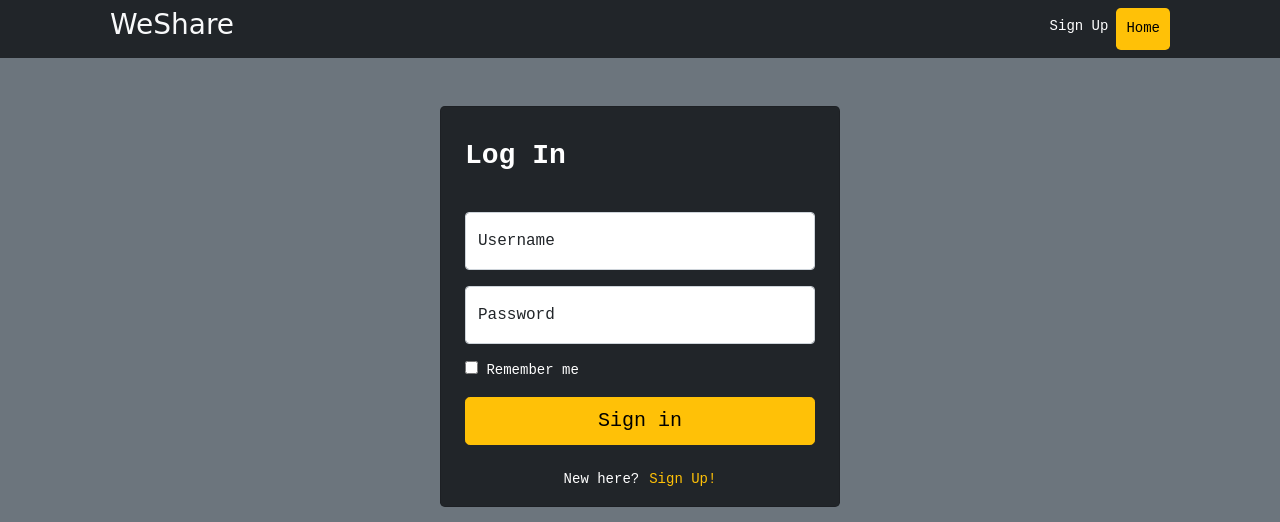
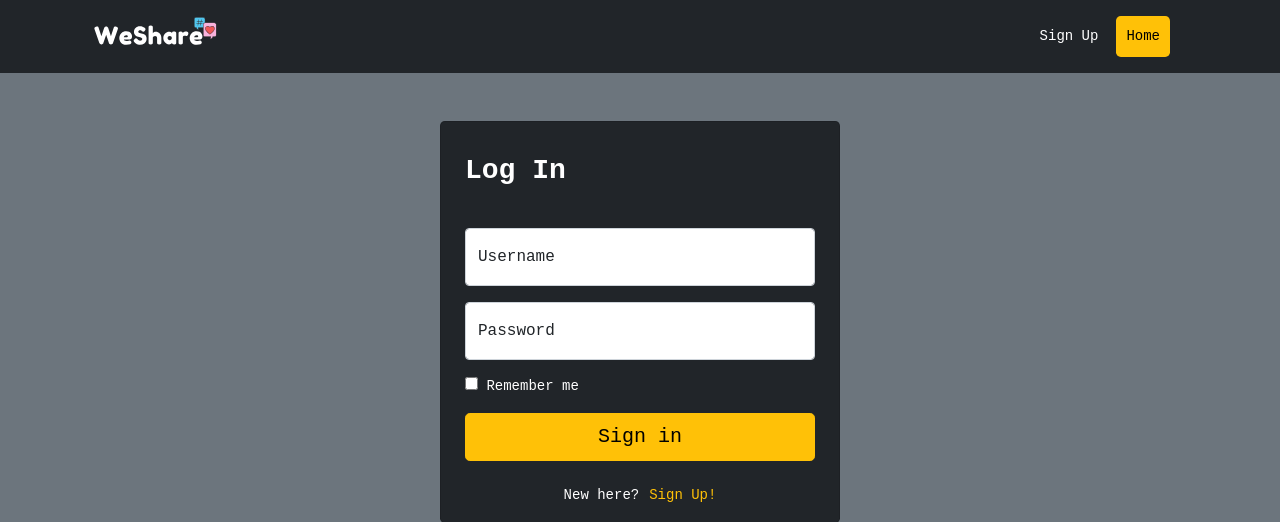
Before and after one commit to LebasoraJohnJefferson/WeShare, a Django app: page /login in a window 1280 px wide. Shown: the top 522 px of the page. Run offline with Django 4.2, Linux system fonts and the light colour scheme; some web fonts are replaced.

Commit message:
feat: add logo

```diff
--- a/templates/includes/header.html
+++ b/templates/includes/header.html
@@ -1,14 +1,16 @@
-<header class="row-md py-2 text-white bg-dark sticky-top">
-  <div class="container d-flex flex-wrap">
-    <div class="nav me-auto">
-      <a class="text-decoration-none text-light" href="{% url 'visitor-home' %}"
-        ><h3 id="logo" class="px-3">WeShare</h3></a
-      >
+
+
+<header class="row-md py-3 text-white bg-dark sticky-top">
+  <div class="container d-flex flex-wrap align-items-center">
+    <div class="me-auto">
+      <a class="text-decoration-none text-light" href="{% url 'visitor-home' %}">
+        <img src="static/images/logo.svg" alt="logo" style="height: 40px;">
+      </a>
     </div>
     {% if not user.is_authenticated %}
-    <ul class="nav px-md-3">
+    <ul class="nav px-md-3 d-flex align-items-center">
       {% for link in Links %}
-      <li id="links"  class="nav-item">
+      <li id="links"  class="nav-item" style="margin-left: 10px;">
         <a id="linksText" href="{% url link.url %}" class="nav-link px-2">{{ link.text | title}}</a>
       </li>
       {% endfor %}
--- a/templates/index.html
+++ b/templates/index.html
@@ -18,7 +18,7 @@
     crossorigin="anonymous"
     defer
   ></script>
-  <link rel="stylesheet" href="{% static 'styles/visitor-home.css'%}" />
+  <link rel="stylesheet" href="{% static 'styles/globals.css'%}" />
   <script src="{% static 'scripts/main.js' %}" defer></script>
 
   <title>{% block title %} {% endblock %}</title>
```
Also changed, not shown: static/images/logo.svg (added), static/styles/globals.css (renamed from static/styles/visitor-home.css).
